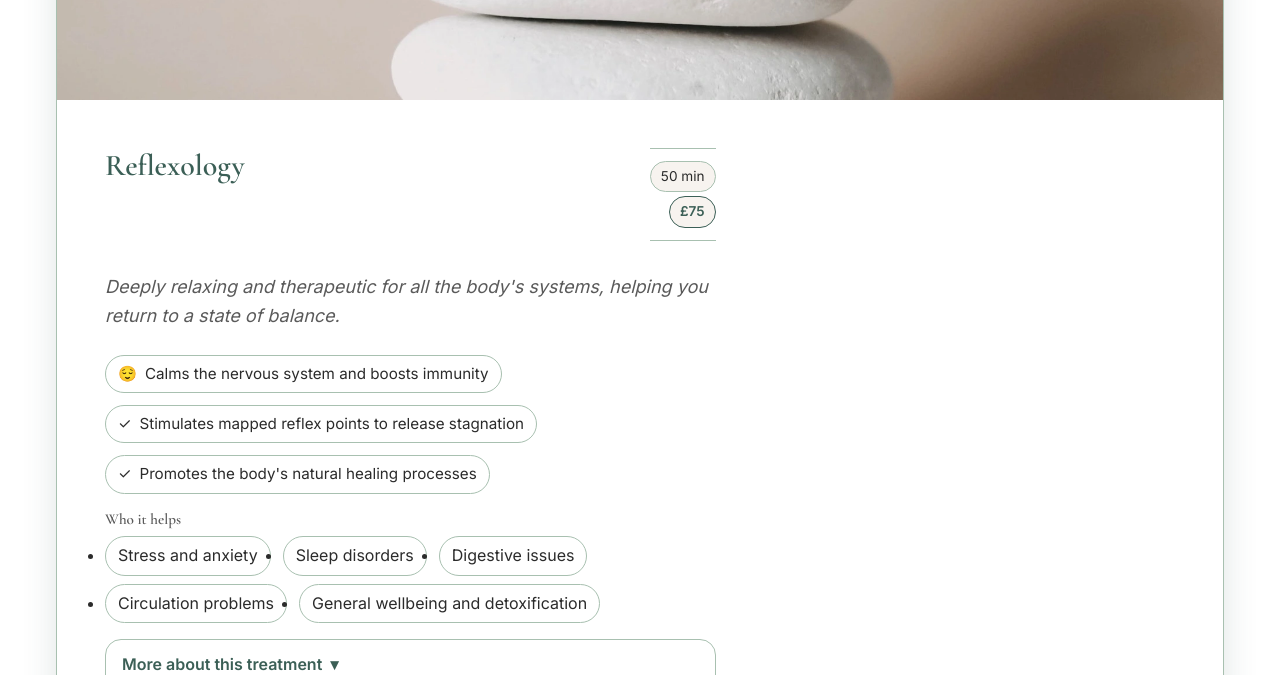
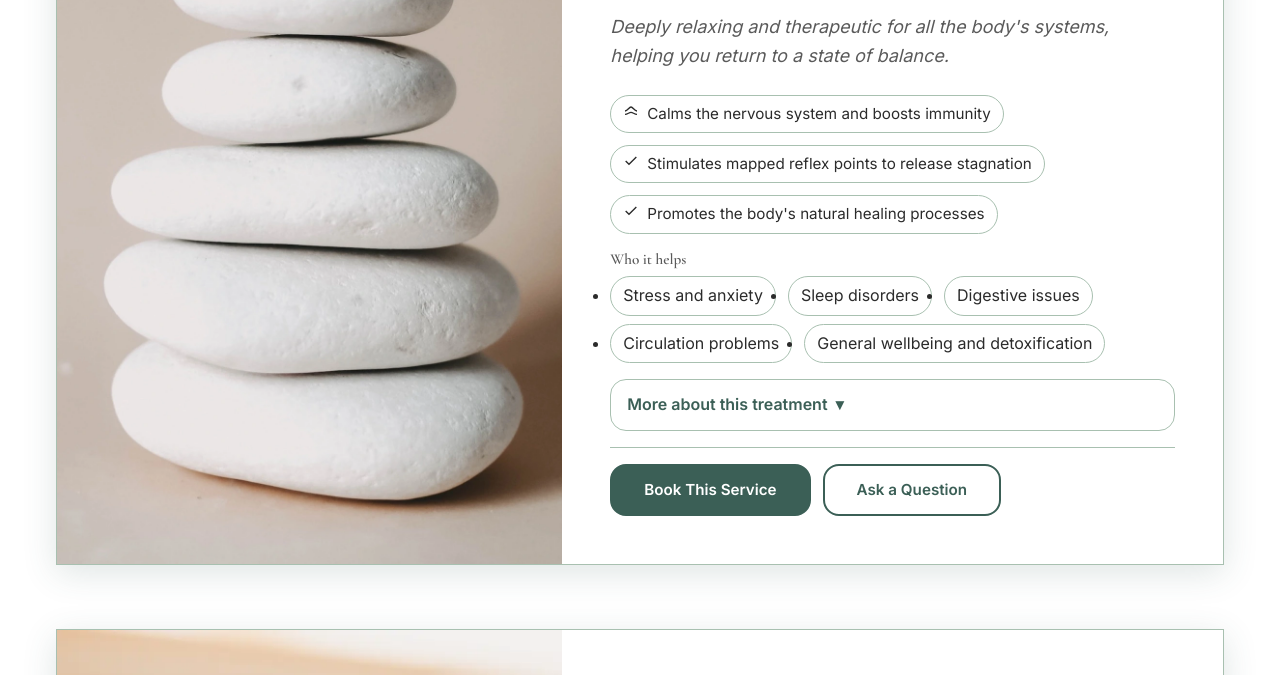
Before and after one commit to atoates/with-romilly, a plain HTML site: page services.html in a window 1280 px wide. Shown: the part 706-1381 px from the top of the page. Drawn offline with nearby package versions, Linux system fonts and the light colour scheme.

Commit message:
Services polish: SVG icons for benefits, fix bullets alignment, improve width usage with two-column layout on desktop

```diff
--- a/css/styles.css
+++ b/css/styles.css
@@ -1268,6 +1268,15 @@ select:focus {
     font-size: 0.95rem;
 }
 
+/* Inline SVG icon styling */
+.icon svg {
+    width: 16px;
+    height: 16px;
+    stroke: currentColor;
+    fill: none;
+    stroke-width: 2;
+}
+
 .meta-chip {
     background: var(--background);
     border: 1px solid var(--border-color);
@@ -1314,6 +1323,17 @@ select:focus {
 #services-list .service-image { height: 260px; }
 #services-list .service-image img { height: 100%; object-fit: cover; }
 
+/* Improve width usage with two-column card layout on larger screens */
+@media (min-width: 992px) {
+    #services-list .service-card {
+        display: grid;
+        grid-template-columns: 1.3fr 1.7fr;
+        align-items: stretch;
+    }
+    #services-list .service-image { height: auto; min-height: 320px; }
+    #services-list .service-content { max-width: none; }
+}
+
 .service-description {
     margin-bottom: var(--space-xl);
 }
@@ -1339,27 +1359,16 @@ select:focus {
 
 .service-benefits ul,
 .service-helps ul {
-    list-style: none;
-    padding: 0;
-    margin: 0;
+    list-style: disc;
+    padding-left: 1.25rem;
+    margin: 0 0 var(--space-md) 0;
 }
 
 .service-benefits li,
 .service-helps li {
-    position: relative;
-    padding-left: var(--space-lg);
     margin-bottom: var(--space-sm);
     color: var(--text-color);
     line-height: 1.6;
-}
-
-.service-benefits li::before,
-.service-helps li::before {
-    content: '✓';
-    position: absolute;
-    left: 0;
-    color: var(--primary-color);
-    font-weight: bold;
 }
 
 /* Chip styling for "Who It Helps" so it reads better */
--- a/js/services.js
+++ b/js/services.js
@@ -85,17 +85,38 @@ function displayServices(services) {
     renderServicesToc(services);
 }
 
-// Map benefit text to a simple icon (emoji) for quick visual scanning
+// Map benefit text to an inline SVG icon for consistent visuals
 function benefitIcon(text) {
-    const t = text.toLowerCase();
-    if (/(calm|relax|stress|anxiety|sleep|rest)/.test(t)) return '😌';
-    if (/(skin|glow|face|rejuvenat)/.test(t)) return '✨';
-    if (/(balance|hormone|cycle|peri|meno)/.test(t)) return '⚖️';
-    if (/(pain|aches|tension|migraine|headache)/.test(t)) return '🩹';
-    if (/(energy|circulation|detox)/.test(t)) return '🌿';
-    if (/(pregnan|fertilit|pre\-?concept)/.test(t)) return '🤰';
-    if (/(sleep)/.test(t)) return '🛌';
-    return '✓';
+    const t = (text || '').toLowerCase();
+    const icon = (name) => {
+        switch (name) {
+            case 'calm': // relaxing/calm
+                return '<span class="icon" aria-hidden="true"><svg viewBox="0 0 24 24"><path d="M3 12c4 0 6-6 9-6s5 6 9 6"/><path d="M3 17c4 0 6-3 9-3s5 3 9 3"/></svg></span>';
+            case 'skin': // skin/face/glow
+                return '<span class="icon" aria-hidden="true"><svg viewBox="0 0 24 24"><circle cx="12" cy="8" r="4"/><path d="M4 21c1.5-4 5-6 8-6s6.5 2 8 6"/></svg></span>';
+            case 'balance': // balance/hormones
+                return '<span class="icon" aria-hidden="true"><svg viewBox="0 0 24 24"><path d="M12 3v18"/><path d="M6 7h12"/><path d="M5 7l-3 3 3 3 3-3-3-3z"/><path d="M19 7l-3 3 3 3 3-3-3-3z"/></svg></span>';
+            case 'pain': // pain/aches
+                return '<span class="icon" aria-hidden="true"><svg viewBox="0 0 24 24"><path d="M12 2v20"/><path d="M2 12h20"/></svg></span>';
+            case 'energy': // energy/circulation/detox
+                return '<span class="icon" aria-hidden="true"><svg viewBox="0 0 24 24"><path d="M13 2L3 14h7l-1 8 10-12h-7z"/></svg></span>';
+            case 'pregnancy':
+                return '<span class="icon" aria-hidden="true"><svg viewBox="0 0 24 24"><path d="M12 21s-6-3.5-6-8a6 6 0 1 1 12 0c0 4.5-6 8-6 8z"/></svg></span>';
+            case 'sleep':
+                return '<span class="icon" aria-hidden="true"><svg viewBox="0 0 24 24"><path d="M21 12a8 8 0 1 1-8-8 6 6 0 0 0 8 8z"/></svg></span>';
+            default: // check
+                return '<span class="icon" aria-hidden="true"><svg viewBox="0 0 24 24"><path d="M20 6L9 17l-5-5"/></svg></span>';
+        }
+    };
+
+    if (/(calm|relax|stress|anxiety|rest)/.test(t)) return icon('calm');
+    if (/(skin|glow|face|rejuvenat)/.test(t)) return icon('skin');
+    if (/(balance|hormone|cycle|peri|meno)/.test(t)) return icon('balance');
+    if (/(pain|aches|tension|migraine|headache)/.test(t)) return icon('pain');
+    if (/(energy|circulation|detox)/.test(t)) return icon('energy');
+    if (/(pregnan|fertilit|pre\-?concept)/.test(t)) return icon('pregnancy');
+    if (/(sleep)/.test(t)) return icon('sleep');
+    return icon('default');
 }
 
 function renderServicesToc(services) {
```
